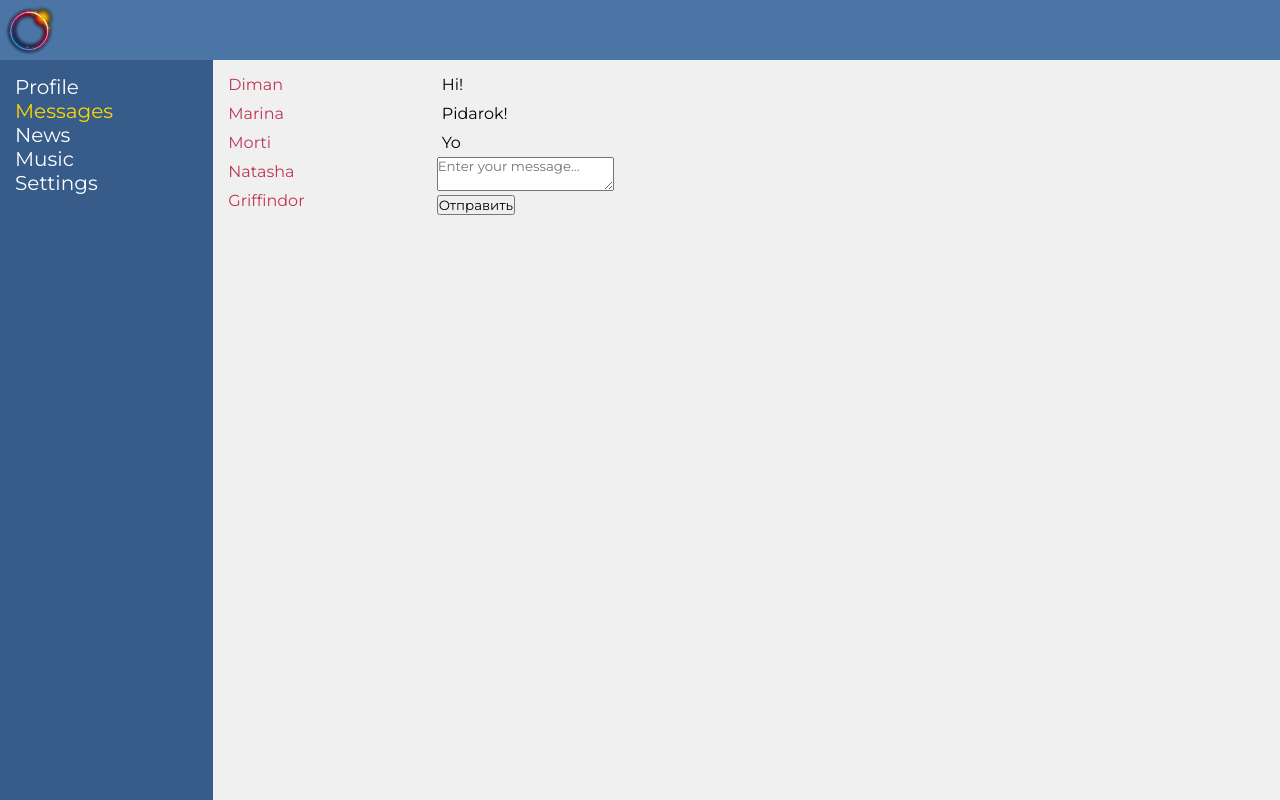
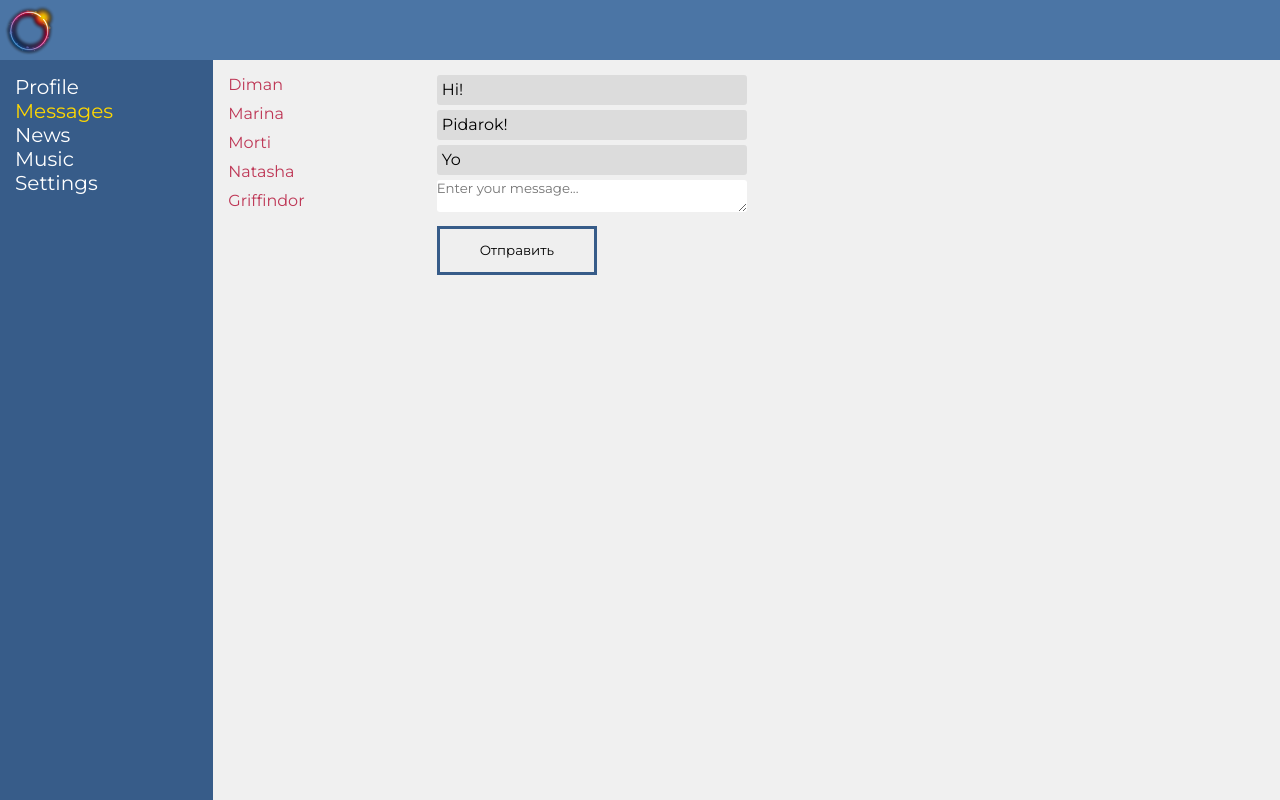
Before and after one commit to SunR1sen/social-network-react, a React (Create React App) app: page /dialogs in a window 1280 px wide. Built offline with nearby package versions, Linux system fonts and the light colour scheme.

Commit message:
Added Context.Provider

```diff
--- a/package.json
+++ b/package.json
@@ -6,6 +6,7 @@
     "@testing-library/jest-dom": "^4.2.4",
     "@testing-library/react": "^9.3.2",
     "@testing-library/user-event": "^7.1.2",
+    "node-sass": "^4.14.1",
     "react": "^16.13.1",
     "react-dom": "^16.13.1",
     "react-router-dom": "^5.2.0",
--- a/src/App.js
+++ b/src/App.js
@@ -17,10 +17,10 @@ const App = (props) => {
                 <div className='app-wrapper-content'>
                     <Switch>
                         <Route path='/profile'>
-                            <Profile store={props.store}/>
+                            <Profile/>
                         </Route>
                         <Route path='/dialogs'>
-                            <DialogsContainer store={props.store}/>
+                            <DialogsContainer/>
                         </Route>
                         <Route path='/news'>
                             <News/>
--- /dev/null
+++ b/src/StoreContext.js
@@ -0,0 +1,11 @@
+import React from 'react';
+
+const StoreContext = React.createContext(null)
+
+export const Provider = (props) => {
+    return <StoreContext.Provider value={props.store}>
+        {props.children}
+    </StoreContext.Provider>
+}
+
+export default StoreContext;
--- a/src/components/Dialogs/Dialogs.jsx
+++ b/src/components/Dialogs/Dialogs.jsx
@@ -1,22 +1,18 @@
 import React from 'react';
-import s from './Dialogs.module.css';
+import s from './Dialogs.module.scss';
 import DialogItem from "./DIalogItem/DialogItem";
 import Message from "./Message/Message";
-
 
 const Dialogs = (props) => {
 
     const dialogsElements = props.state.dialogs.map(d => <DialogItem name={d.name} id={d.id}/>)
     const messagesElements = props.state.messages.map(m => <Message message={m.message} id={m.id}/>)
 
-    // const newMessage = React.createRef();
-
     const onSendMessage = () => {
         props.sendMessage();
     }
 
     const onNewTextMessage = (e) => {
-        // let text = newMessage.current.value;
         let text = e.target.value;
         props.updateNewMessageText(text)
     }
@@ -26,13 +22,13 @@ const Dialogs = (props) => {
             <div className={s.dialogsItems}>
                 {dialogsElements}
             </div>
-            <div className={s.messages}>
+            <div className={s.messagesWrapper}>
                 {messagesElements}
                 <textarea
-                    // ref={newMessage}
                     onChange={onNewTextMessage}
                     value={props.state.newMessageText}
                     placeholder='Enter your message...'
+                    className={s.textarea}
                 />
                 <button onClick={onSendMessage} className={s.btn}>Отправить</button>
             </div>
--- a/src/components/Dialogs/Dialogs.module.css
+++ /dev/null
@@ -1,20 +0,0 @@
-.dialogs {
-    display: grid;
-    grid-template-columns: 1fr 4fr;
-}
-
-.dialogsItems {
-    padding: 10px;
-}
-
-.dialogsItems .active {
-    color: #d9b438;
-}
-
-.btn {
-    display: block;
-}
-
-.messages {
-    padding: 10px;
-}
--- /dev/null
+++ b/src/components/Dialogs/Dialogs.module.scss
@@ -0,0 +1,53 @@
+$primaryColor: #4A90E2;
+
+.dialogs {
+  display: grid;
+  grid-template-columns: 1fr 4fr;
+
+  .dialogsItems {
+    padding: 10px;
+  }
+
+  .textarea {
+    width: 310px;
+    border-radius: 3px;
+    box-shadow: none;
+    border: none;
+  }
+
+  .messagesWrapper {
+    padding: 10px;
+
+
+    .btn {
+      display: block;
+      position: relative;
+      padding: 1em 3em;
+      margin-top: 10px;
+      border: 3px solid #375c89;
+      transition: all 200ms ease;
+      //box-shadow: 0 4px 10px 2px rgba(black, 0.2);
+
+      &:hover {
+        color: white;
+        box-shadow: none;
+        border: 3px solid $primaryColor;
+      }
+    }
+  }
+}
+
+
+.dialogsItems .active {
+  color: #d9b438;
+}
+
+//.btn {
+//  display: block;
+//  width: 200px;
+//  height: 60px;
+//  border-radius: 5px;
+//  font-size: 24px;
+//  color: white;
+//  background-color: #996c99;
+//}
--- a/src/components/Dialogs/DialogsContainer.jsx
+++ b/src/components/Dialogs/DialogsContainer.jsx
@@ -1,25 +1,30 @@
 import React from 'react';
 import {sendMessageActionCreator, updateNewMessageTextActionCreator} from "../../redux/dialogsReducer";
 import Dialogs from "./Dialogs";
+import StoreContext from "../../StoreContext";
 
+const DialogsContainer = () => {
 
-const DialogsContainer = (props) => {
-    let state = props.store.getState().dialogsPage;
+    return <StoreContext.Consumer>
+        {(store) => {
+            let state = store.getState().dialogsPage;
 
             const onSendMessage = () => {
-        props.store.dispatch(sendMessageActionCreator());
+                store.dispatch(sendMessageActionCreator());
             }
 
             const onNewTextMessage = (text) => {
-        props.store.dispatch(updateNewMessageTextActionCreator(text));
+                store.dispatch(updateNewMessageTextActionCreator(text));
             }
-
-    return (
-        <Dialogs state={state}
+            return (<Dialogs state={state}
                              updateNewMessageText={onNewTextMessage}
                              sendMessage={onSendMessage}
-        />
-    )
+            />)
+        }
+        }
+    </StoreContext.Consumer>
+
+
 }
 
 export default DialogsContainer;
--- a/src/components/Dialogs/Message/Message.module.css
+++ b/src/components/Dialogs/Message/Message.module.css
@@ -1,3 +1,8 @@
 .message {
     padding: 5px;
+    border-radius: 3px;
+    margin: 5px 0;
+    width: 300px;
+    height: 20px;
+    background-color: gainsboro;
 }
--- a/src/components/Profile/MyPosts/MyPostsContainer.jsx
+++ b/src/components/Profile/MyPosts/MyPostsContainer.jsx
@@ -1,24 +1,30 @@
 import React from "react";
 import {addPostActionCreator, updateNewPostTextActionCreator} from "../../../redux/profileReducer";
 import MyPosts from "./MyPosts";
+import StoreContext from "../../../StoreContext";
 
+const MyPostsContainer = () => {
 
-const MyPostsContainer = (props) => {
-    let state = props.store.getState().profilePage;
+    return (
+        <StoreContext.Consumer>
+            {(store) => {
 
-    let onAddPost = () => {
-        props.store.dispatch(addPostActionCreator());
-    }
+                const onAddPost = () => {
+                    store.dispatch(addPostActionCreator());
+                }
 
-    const onPostChange = (text) => {
-        props.store.dispatch(updateNewPostTextActionCreator(text));
-    }
+                const onPostChange = (text) => {
+                    store.dispatch(updateNewPostTextActionCreator(text));
+                }
+                return (<MyPosts updateNewPostText={onPostChange}
+                                 addPost={onAddPost}
+                                 posts={store.getState().profilePage.posts}
+                                 newPostText={store.getState().profilePage.newPostText}/>)
+            }
+            }
+        </StoreContext.Consumer>
 
-    return ( <MyPosts updateNewPostText={onPostChange}
-                      addPost={onAddPost}
-                      posts={state.posts}
-                      newPostText={state.newPostText}
-    /> )
+    )
 }
 
 export default MyPostsContainer;
--- a/src/components/Profile/Profile.jsx
+++ b/src/components/Profile/Profile.jsx
@@ -7,7 +7,7 @@ const  Profile = (props) => {
     return (
         <main className={s.content}>
             <ProfileInfo />
-            <MyPostsContainer store={props.store}/>
+            <MyPostsContainer/>
             Main content
         </main>
     )
--- a/src/index.js
+++ b/src/index.js
@@ -4,16 +4,16 @@ import ReactDOM from "react-dom";
 import React from "react";
 import {BrowserRouter} from "react-router-dom";
 import App from "./App";
+import { Provider } from "./StoreContext";
 
 
 function rerenderEntireTree(state) {
     ReactDOM.render(
         <React.StrictMode>
             <BrowserRouter>
-                <App state={state}
-                     dispatch={store.dispatch.bind(store)}
-                     store={store}
-                />
+                <Provider store={store}>
+                    <App />
+                </Provider>
             </BrowserRouter>
         </React.StrictMode>,
         document.getElementById('root')
@@ -22,7 +22,7 @@ function rerenderEntireTree(state) {
 
 rerenderEntireTree(store.getState());
 
-store.subscribe( () => {
+store.subscribe(() => {
     let state = store.getState();
     rerenderEntireTree(state);
 })
```
Also changed, not shown: 1 other file (tests, documents, lock files or other folders). Lines whose indentation alone changed are shown as unchanged.
